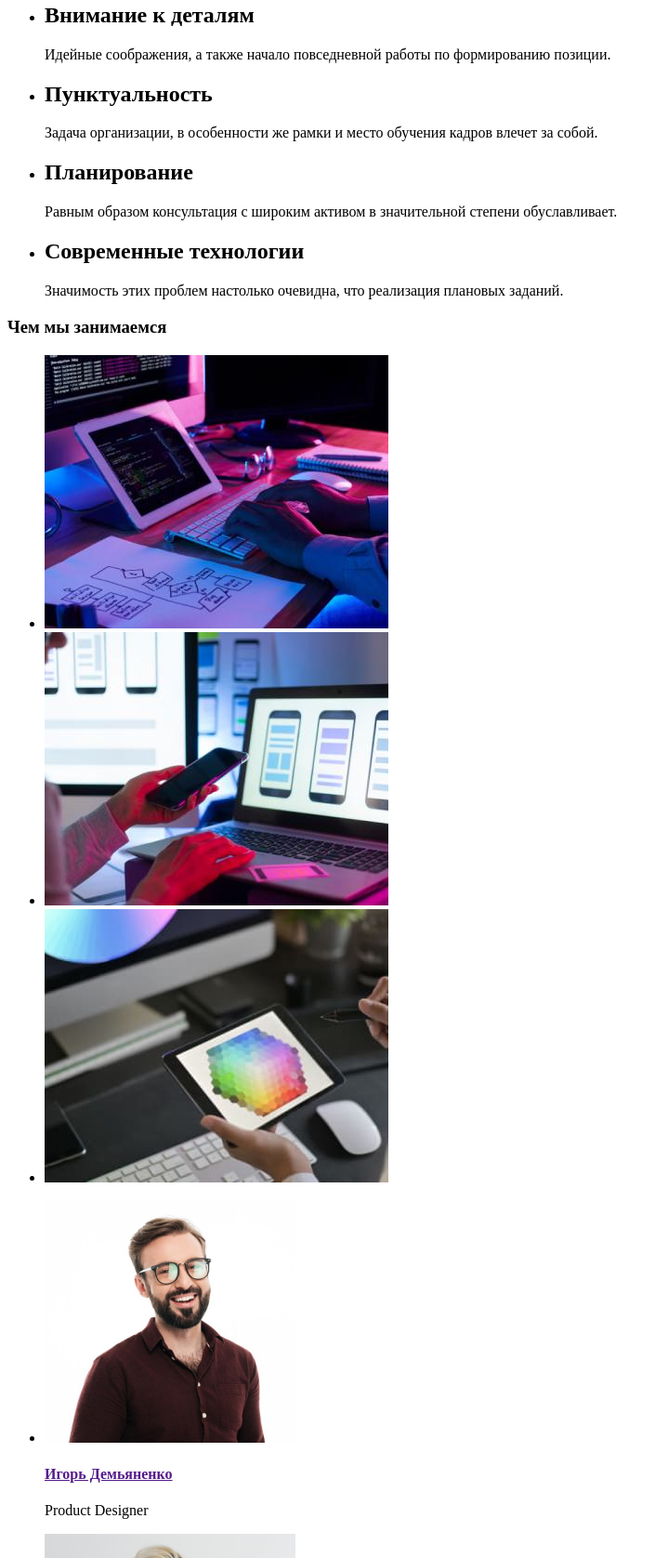
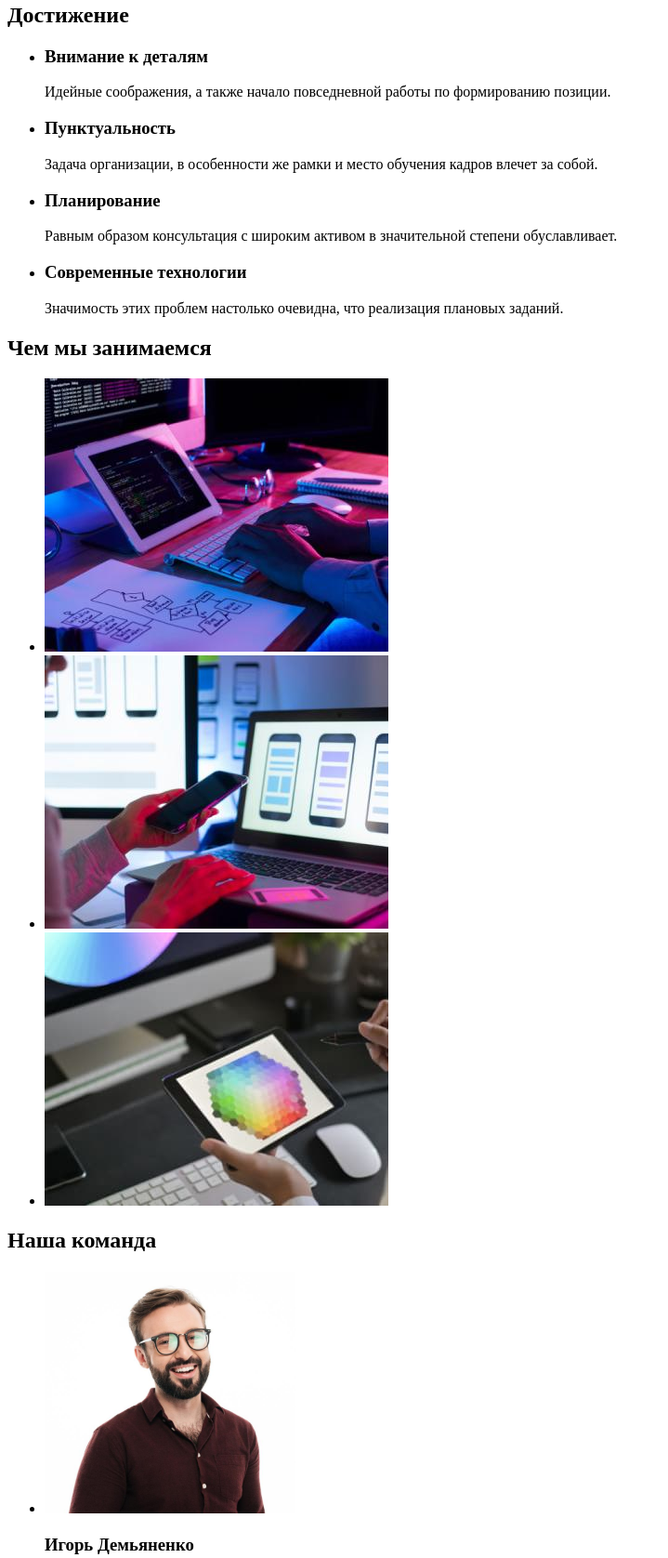
Before and after one commit to OliaChuzhdiuk/goit-markup-hw-01, a plain HTML site: page index.html in a window 1280 px wide. Shown: the part 253-1929 px from the top of the page at 93% size, without its empty margins (0-719 px from the left). Drawn offline with Linux system fonts and the light colour scheme.

Commit message:
Update index.html

```diff
--- a/index.html
+++ b/index.html
@@ -36,77 +36,65 @@
         </section>
         <!-- Достижение -->
         <section>
+            <h2>Достижение</h2>
             <ul>
                 <li>
-                    <h2>Внимание к деталям</h2>
+                    <h3>Внимание к деталям</h3>
                     <p>Идейные соображения, а также начало повседневной работы по формированию позиции.</p>
                 </li>
                 <li>
-                    <h2>Пунктуальность</h2>
+                    <h3>Пунктуальность</h3>
                     <p>Задача организации, в особенности же рамки и место обучения кадров влечет за собой.</p>
                 </li>
                 <li>
-                    <h2>Планирование</h2>
+                    <h3>Планирование</h3>
                     <p>Равным образом консультация с широким активом в значительной степени обуславливает.</p>
                 </li>
                 <li>
-                    <h2>Современные технологии</h2>
+                    <h3>Современные технологии</h3>
                     <p>Значимость этих проблем настолько очевидна, что реализация плановых заданий.</p>
                 </li>
             </ul>
         </section>
         <!-- Чем занимаемся -->
         <section>
-            <h3>Чем мы занимаемся</h3>
+            <h2>Чем мы занимаемся</h2>
             <ul>
                 <li>
-                    <a href="">
-                        <img src="./images/box1.jpg" alt="Hands_and_computer" width="370">
-                    </a>
+                    <img src="./images/box1.jpg" alt="Hands_and_computer" width="370">
                 </li>
                 <li>
-                    <a href="">
-                        <img src="/images/box2.jpg" alt="Hands_and_phone" width="370">
-                    </a>
+                    <img src="./images/box2.jpg" alt="Hands_and_phone" width="370">
                 </li>
                 <li>
-                    <a href="">
-                        <img src="./images/box3.jpg" alt="Hands_and_tablet" width="370">
-                    </a>
+                    <img src="./images/box3.jpg" alt="Hands_and_tablet" width="370">
                 </li>
             </ul>
         </section>
         <!-- Наша команда -->
         <section>
+            <h2>Наша команда</h2>
             <ul>
                 <li>
                     <img src="./images/man(1).jpg" alt="photo_of_a_man" width="270">
-                    <h4>
-                        <a href="">Игорь Демьяненко</a>
-                    </h4>
+                    <h3>Игорь Демьяненко</h3>
                     <p>Product Designer</p>
 
                 </li>
                 <li>
                     <img src="./images/woman(2).jpg" alt="photo_of_a_woman" width="270">
-                    <h4>
-                        <a href="">Ольга Репина</a>
-                    </h4>
+                    <h3>Ольга Репина</h3>
                     <p>Frontend Developer</p>
 
                 </li>
                 <li>
                     <img src="./images/man(3).jpg" alt="photo_of_a_man" width="270">
-                    <h4>
-                        <a href="">Николай Тарасов</a>
-                    </h4>
+                    <h3>Николай Тарасов</h3>
                     <p>Marketing</p>
                 </li>
                 <li>
                     <img src="./images/man(4).jpg" alt="photo_of_a_man" width="270">
-                    <h4>
-                        <a href="">Михаил Ермаков</a>
-                    </h4>
+                    <h3>Михаил Ермаков</h3>
                     <p>UI Designer</p>
                 </li>
             </ul>
```
